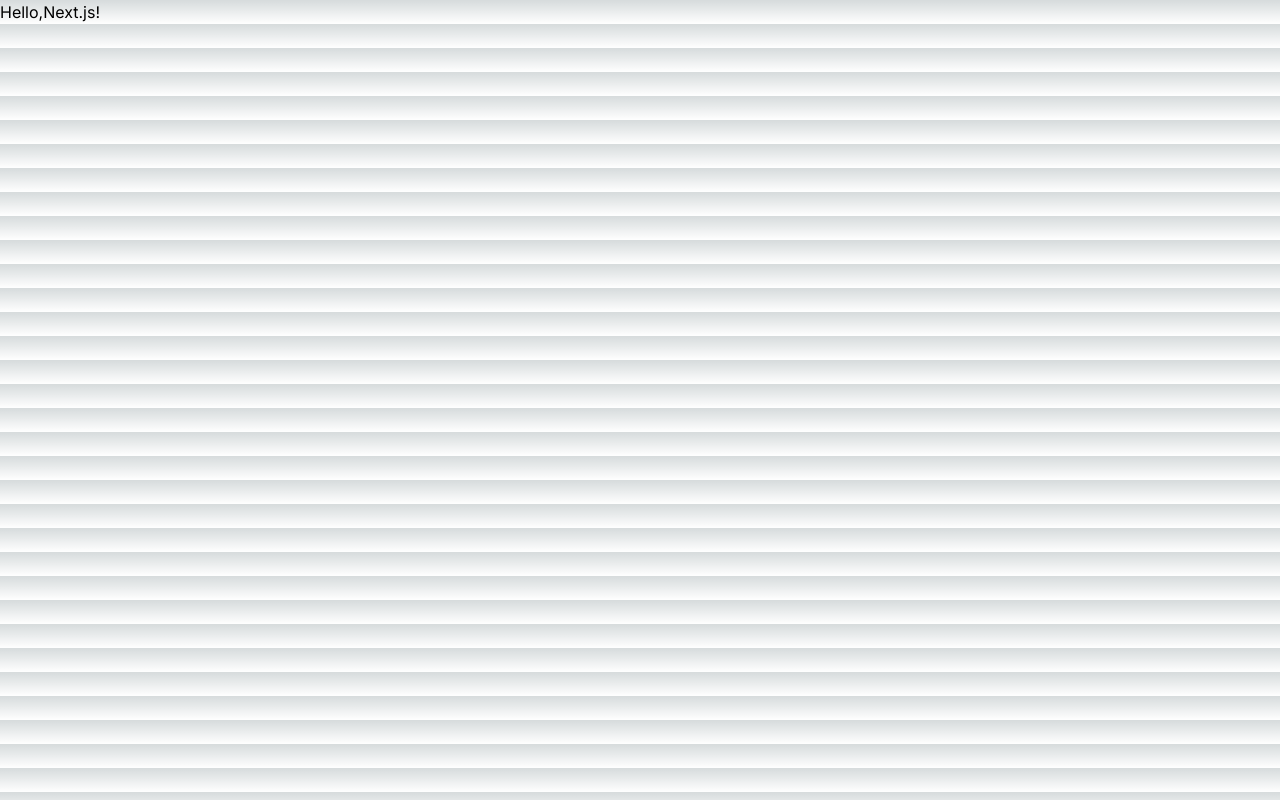
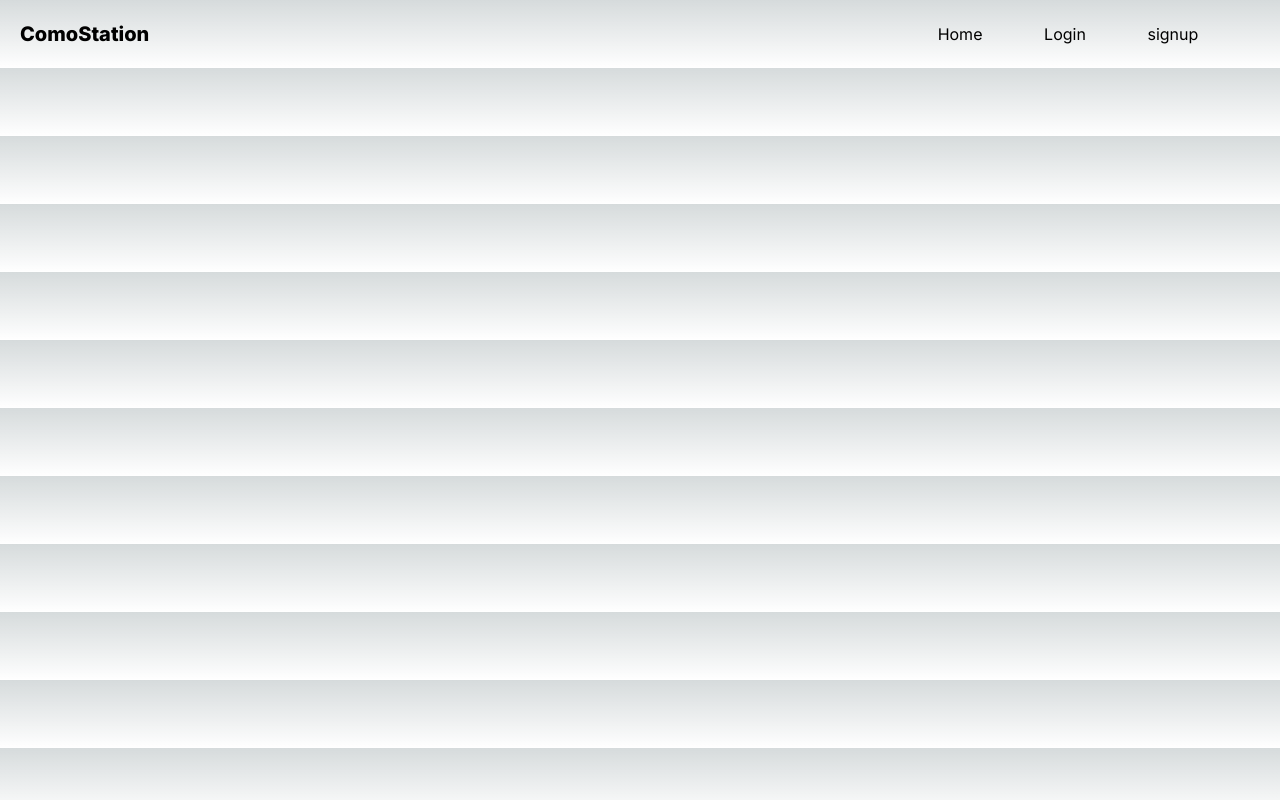
Before and after one commit to xchxn/ComoStation, a Next.js app in the folder comofront/: page / in a window 1280 px wide. Built offline with nearby package versions, Linux system fonts and the light colour scheme.

Commit message:
make header for nav bar

```diff
--- a/comofront/src/app/component/auth.tsx
+++ b/comofront/src/app/component/auth.tsx
@@ -1,5 +1,6 @@
 "use client";
 import { useEffect, useState } from "react";
+import { useRouter } from "next/navigation";
 
 async function Authentication(formData: any) {
   const requestOptions = {
@@ -79,6 +80,7 @@ export default function AuthComponent({ auth }: { auth: React.ReactNode }) {
   const handleSubmit = async (e: any) => {
     e.preventDefault();
     await Authentication(formData);
+    router.push('/Login');
   };
   const handleIdDupCheck = async (e: any) => {
     e.preventDefault();
@@ -88,6 +90,7 @@ export default function AuthComponent({ auth }: { auth: React.ReactNode }) {
     e.preventDefault();
     await nicknameDupCheck(formData);
   };
+  const router = useRouter();
   return (
     <>
       <ul className="flex justify-center">
--- /dev/null
+++ b/comofront/src/app/component/layout/header.tsx
@@ -0,0 +1,16 @@
+import Link from 'next/link';
+import Navbar from './navbar';
+export default function header(){
+    return (
+        <header className="flex flex-col sm:flex-row m-5 justify-between items-center">
+            <div className="flex cursor-pointer transform hover:scale-105">
+                <p className="text-xl font-extrabold" >ComoStation</p>
+            </div>
+            <div className="flex flex-grow justify-evenly max-w-sm">
+                <Link href="/">Home</Link>
+                <Link href="/Login">Login</Link>
+                <Link href="/SignUp">signup</Link>
+            </div>
+        </header>
+    )
+}
--- /dev/null
+++ b/comofront/src/app/component/layout/navbar.tsx
@@ -0,0 +1,9 @@
+function navbar({ title }) {
+    return (
+        <div className="flex flex-col items-center cursor-pointer group w-12 sm:w-20 transform hover:scale-105">
+            <p className="group-hover:opacity-100 tracking-widest">{title}</p>
+        </div>
+    )
+}
+
+export default navbar
--- a/comofront/src/app/component/login.tsx
+++ b/comofront/src/app/component/login.tsx
@@ -1,5 +1,7 @@
 "use client";
 import { useEffect, useState } from "react";
+import { useRouter } from "next/navigation";
+import Header from './layout/header';
 
 async function Login(formData: any) {
   const requestOptions = {
@@ -42,8 +44,11 @@ export default function LoginComponent({ login }: { login: React.ReactNode }) {
       await Login(formData);
     };
 
+    const router = useRouter();
+
     return (
       <>
+      <Header />
         <ul className="flex justify-center">
           <li className="grid box-content h-128 w-80 bg-slate-50 mx-2 rounded-lg my-4 justify-items-center overflow-hidden place-items-start p-6 py-8 sm:p-8 lg:p-12">
             <h1 className="my-6 text-4xl text-black">🛰ComoStation</h1>
@@ -80,6 +85,7 @@ export default function LoginComponent({ login }: { login: React.ReactNode }) {
                 <button
                   className="mx-2 my-1 border-2 border-solid rounded-md bg-blue-700 px-4 py-1"
                   type="button"
+                  onClick={() => router.push('/SignUp')}
                 >
                   Sign Up
                 </button>
--- a/comofront/src/app/dashboard/layout.tsx
+++ /dev/null
@@ -1,14 +0,0 @@
-export default function DashboardLayout({
-    children, // will be a page or nested layout
-  }: {
-    children: React.ReactNode
-  }) {
-    return (
-      <section>
-        {/* Include shared UI here e.g. a header or sidebar */}
-        <nav></nav>
-
-        {children}
-      </section>
-    )
-  }
--- a/comofront/src/app/dashboard/page.tsx
+++ /dev/null
@@ -1,4 +0,0 @@
-// `app/dashboard/page.tsx` is the UI for the `/dashboard` URL
-export default function Page() {
-    return <h1>Hello, Dashbasdfsdfoard Page!</h1>
-  }
--- a/comofront/src/app/page.tsx
+++ b/comofront/src/app/page.tsx
@@ -1,3 +1,12 @@
+// `app/dashboard/page.tsx` is the UI for the `/dashboard` URL
+import Link from 'next/link'
+import Header from './component/layout/header'
+import Head from 'next/head'
+import Layout from './layout'
 export default function Page() {
-  return <h1>Hello,Next.js!</h1>
-}
+    return(
+      <div>
+        <Header />
+    </div>
+    )
+  }
```
Also changed, not shown: comofront/src/app/index.tsx (added).
